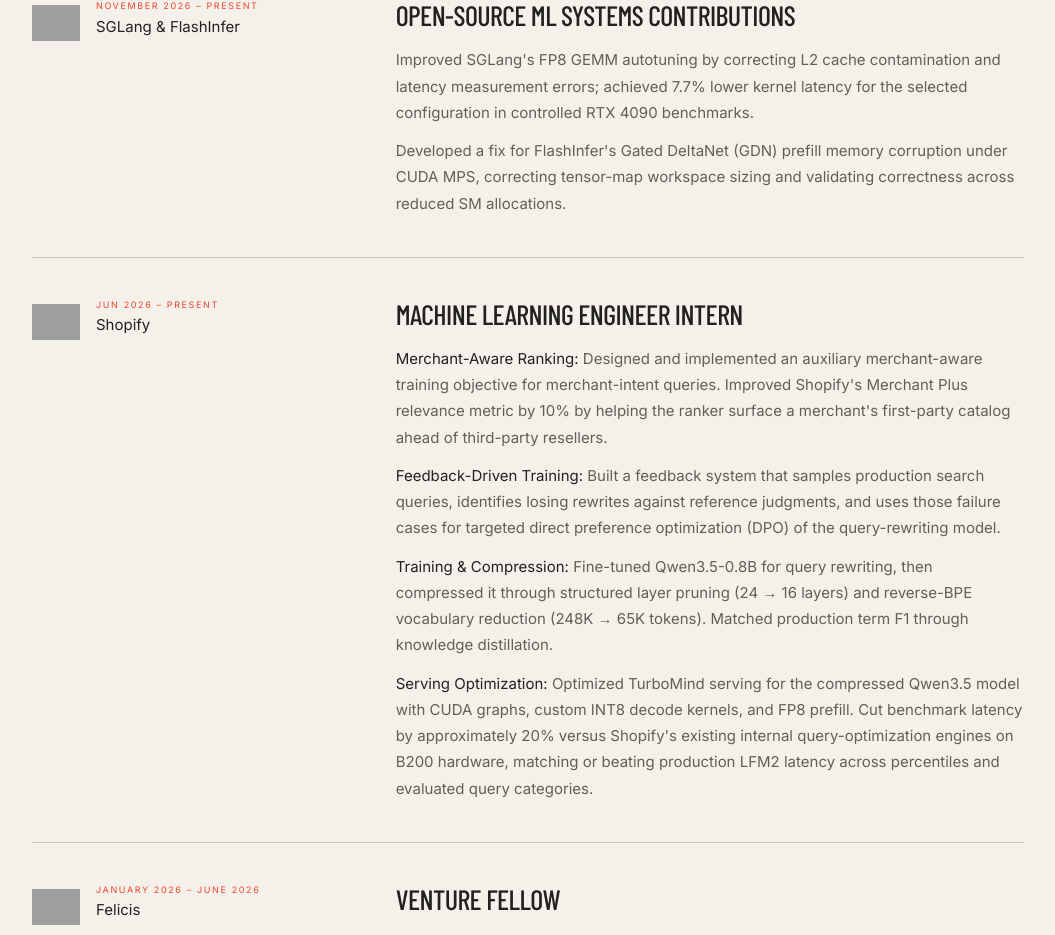
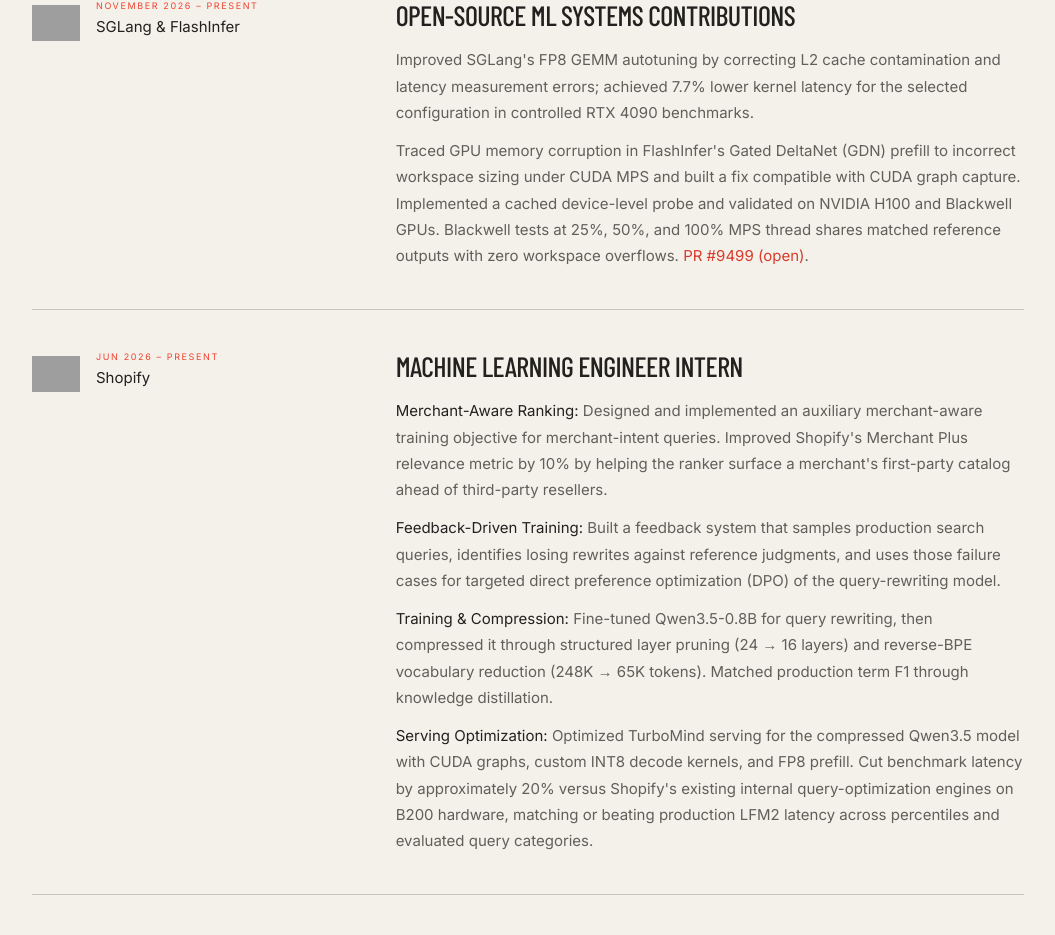
Before and after one commit to AgarwalAarush/aarushagarwal, a Next.js app: page / in a window 1280 px wide. Shown: the part 2194-3129 px from the top of the page, without its empty margins (16-1071 px from the left). Built offline with nearby package versions, Linux system fonts and the light colour scheme; no server answers; grey boxes are pictures that could not be loaded.

Commit message:
Strengthen FlashInfer contribution description with validation results

```diff
--- a/src/pages/index.js
+++ b/src/pages/index.js
@@ -197,10 +197,20 @@ export default function Home({ projects }) {
                   controlled RTX 4090 benchmarks.
                 </p>
                 <p>
-                  Developed a fix for FlashInfer&apos;s Gated DeltaNet (GDN) prefill
-                  memory corruption under CUDA MPS, correcting tensor-map
-                  workspace sizing and validating correctness across reduced
-                  SM allocations.
+                  Traced GPU memory corruption in FlashInfer&apos;s Gated DeltaNet
+                  (GDN) prefill to incorrect workspace sizing under CUDA MPS and
+                  built a fix compatible with CUDA graph capture. Implemented a
+                  cached device-level probe and validated on NVIDIA H100 and
+                  Blackwell GPUs. Blackwell tests at 25%, 50%, and 100% MPS thread
+                  shares matched reference outputs with zero workspace overflows.
+                  {" "}
+                  <a
+                    href="https://github.com/flashinfer-ai/flashinfer/pull/9499"
+                    target="_blank"
+                    rel="noopener noreferrer"
+                  >
+                    PR #9499 (open)
+                  </a>.
                 </p>
               </>
             }
```
